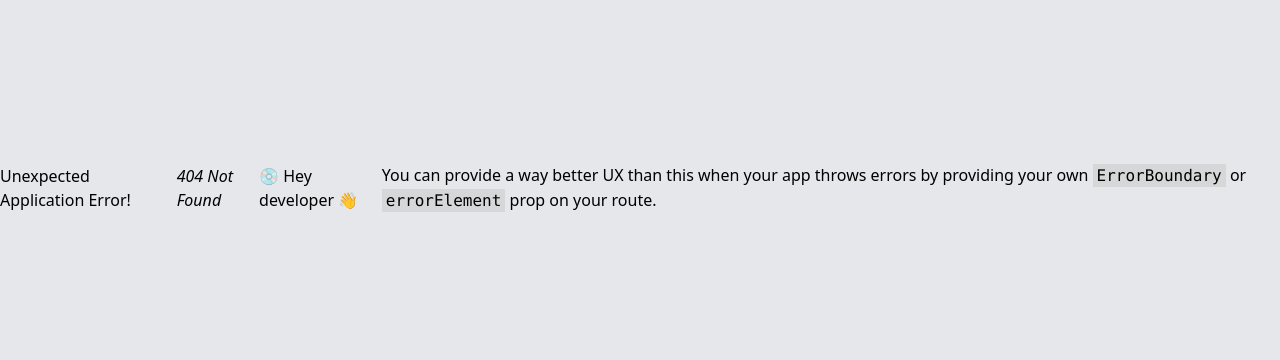
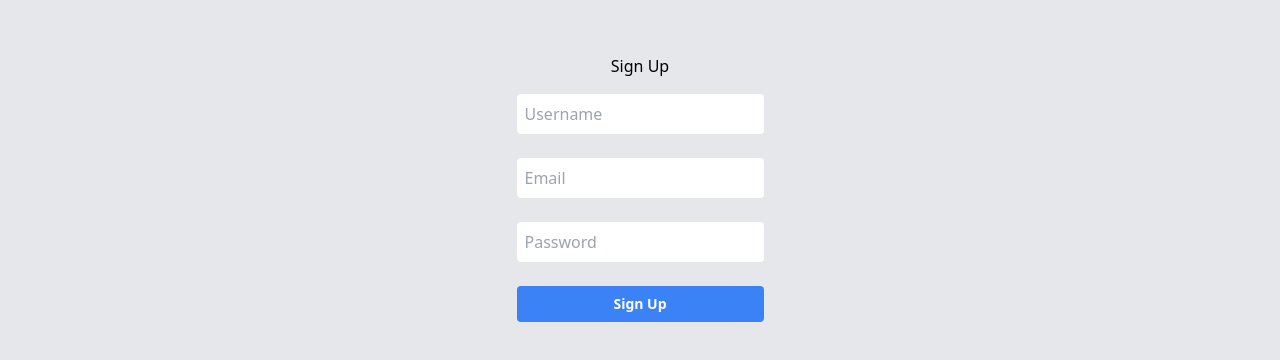
Before and after one commit to leowbk77/tic_react_avancado, a React (Vite) app: page /register in a window 1280 px wide. Before the commit this address had no page. Shown: the part 212-572 px from the top of the page. Built offline with nearby package versions, Linux system fonts and the light colour scheme.

Commit message:
ultimo modulo ok login add

```diff
--- a/src/app/components/Header.tsx
+++ b/src/app/components/Header.tsx
@@ -8,6 +8,7 @@ import { useOnClickOutside } from "../hooks/useClickOutside";
 import { CiShoppingCart } from "react-icons/ci";
 import { Link } from "react-router-dom";
 import { useShoppingCart } from "../contexts/ShoppingCartContext";
+import authService from "../services/auth.service";
 
 const Header = () => {
   const {totalQtd} = useShoppingCart();
@@ -79,6 +80,8 @@ const Header = () => {
           }
 
         </div>
+        <div className="flex justify-center items-center">
+
           <Link className="flex" to="/cart" relative="path">
             <CiShoppingCart className="h-12 w-20"/>
             {
@@ -89,6 +92,10 @@ const Header = () => {
               )
             }
           </Link>
+          {!(authService.getLoggedUser() == null) && (
+            <span className="cursor-pointer" onClick={() => {authService.cleanLoggedUser(); window.location.reload()}}>Logout</span>
+          )}
+        </div>
       </div>
     </header>
   );
--- a/src/app/components/Input.tsx
+++ b/src/app/components/Input.tsx
@@ -1,16 +1,27 @@
 import { ComponentProps } from "react";
+import { twMerge } from "tailwind-merge";
 import { tv } from "tailwind-variants";
 
 const inputVariants = tv({
-    base: "rounded bg-gray-200 w-full p-2 outline-none"
+    base: "rounded bg-gray-200 w-full p-2 outline-none",
+    variants: {
+        variant: {
+            primary: "bg-gray-200",
+            secundary: "bg-white",
+        },
+    },
+    defaultVariants: {
+        variant: "primary",
+    },
 });
 
 type InputProps = ComponentProps<"input">;
 
-const Input = ({onChange, ...props}: InputProps) => {
+const Input = ({onChange, variant, className, ...props}: InputProps) => {
+    const classInput = twMerge(inputVariants({variant}), className);
     return (
     <div>
-        <input type="text" name="" id="" placeholder="Search..." className={inputVariants.base} onChange={onChange} {...props}/>
+        <input type="text" name="" id="" placeholder="Search..." className={classInput} onChange={onChange} {...props}/>
     </div>
     );
 };
--- /dev/null
+++ b/src/app/services/auth.service.ts
@@ -0,0 +1,47 @@
+import http from "../../http-common";
+
+interface Login {
+    email: string;
+    password: string;
+};
+
+interface ReturnLoginData {
+    result: {accessToken: string};
+    user: {email: string; username: string; id: number};
+};
+
+interface SaveUserLogin {
+    accessToken: string;
+    user: {email: string; username: string; id: number};
+};
+
+const authService = {
+    async autenticate(data: Login) {
+        const response = await http.post<ReturnLoginData>("/login", data);
+        return response.data;
+    },
+
+    setLoggedUser(data: ReturnLoginData) {
+        const parsedData = JSON.stringify(data);
+        localStorage.setItem("user", parsedData);
+    },
+
+    getLoggedUser() {
+        const data = localStorage.getItem("user");
+        if (!data) return null;
+
+        try {
+            const parsedData: SaveUserLogin = JSON.parse(data);
+            return parsedData;
+        } catch (error) {
+            console.log(error)
+            return null;
+        }
+    },
+
+    cleanLoggedUser() {
+        localStorage.clear();
+    },
+}
+
+export default authService;
--- /dev/null
+++ b/src/app/view/Login.tsx
@@ -0,0 +1,60 @@
+import { useEffect, useState } from "react"
+import Input from "../components/Input";
+import Button from "../components/Button";
+import authService from "../services/auth.service";
+import { useNavigate } from "react-router-dom";
+
+const Login = () => {
+    const [formData, setFormData] = useState({email: "", password: ""});
+
+    const navigate = useNavigate();
+
+    const handleChange = (e: React.ChangeEvent<HTMLInputElement>) => {
+        setFormData({...formData, [e.target.name]: e.target.value});
+    };
+
+    const handleSubmit = async (e: React.FormEvent<HTMLFormElement>) => {
+        e.preventDefault();
+        try {
+            const res = authService.autenticate(formData);
+            authService.setLoggedUser(await res);
+            return navigate("/");
+        } catch (error) {
+            console.log("Algo deu errado");
+        }
+    };
+
+    useEffect(()=>{
+        if (!(authService.getLoggedUser() == null)) {
+            navigate("/");
+        }
+    });
+
+    return (
+        <div className="flex flex-col items-center justify-center gap-4">
+            <h1>Login</h1>
+            <form className="flex flex-col gap-6" onSubmit={(e) => void handleSubmit(e)}>
+                <Input
+                    type="text"
+                    variant="secundary"
+                    placeholder="Email"
+                    value={formData.email}
+                    name="email"
+                    onChange={(e) => handleChange(e)}
+                 />
+                 <Input
+                    type="password"
+                    variant="secundary"
+                    placeholder="password"
+                    value={formData.password}
+                    name="password"
+                    onChange={(e) => handleChange(e)}
+                 />
+                 <Button type="submit">Login</Button>
+            </form>
+            <span className="cursor-pointer" onClick={() => navigate("/register")}>Sign Up</span>
+        </div>
+    );
+};
+
+export default Login;
--- a/src/app/view/ShoppingCart.tsx
+++ b/src/app/view/ShoppingCart.tsx
@@ -1,8 +1,18 @@
+import { useEffect } from "react";
 import Button from "../components/Button";
 import { useShoppingCart } from "../contexts/ShoppingCartContext";
+import authService from "../services/auth.service";
+import { useNavigate } from "react-router-dom";
 
 const ShoppingCart = () => {
     const {items, addProduct, onRemove, onDecrease, totalSumAmount} = useShoppingCart();
+    const navigate = useNavigate();
+
+    useEffect(()=>{
+        if (authService.getLoggedUser() == null) {
+            navigate("/login");
+        }
+    });
 
     return (
         <div className="flex h-full flex-col gap-12">
--- /dev/null
+++ b/src/app/view/SignUp.tsx
@@ -0,0 +1,68 @@
+import { useEffect, useState } from "react"
+import Input from "../components/Input";
+import Button from "../components/Button";
+import { useNavigate } from "react-router-dom";
+import authService from "../services/auth.service";
+
+const SignUp = () => {
+    const [formData, setFormData] = useState({email: "", password: "", username: "",});
+
+    const navigate = useNavigate();
+
+    const handleChange = (e: React.ChangeEvent<HTMLInputElement>) => {
+        setFormData({...formData, [e.target.name]: e.target.value});
+    };
+
+    const handleSubmit = (e: React.FormEvent<HTMLFormElement>) => {
+        e.preventDefault();
+        void fetch("http://localhost:3001/users", {
+            method: "POST",
+            headers: {"Content-Type": "application/json"},
+            body: JSON.stringify(formData),
+        }).then((res) => res.json())
+        .then(() => {
+            navigate("/login");
+        });
+    };
+
+    useEffect(()=>{
+        if (!(authService.getLoggedUser() == null)) {
+            navigate("/");
+        }
+    });
+
+    return (
+        <div className="flex flex-col items-center justify-center gap-4">
+            <h1>Sign Up</h1>
+            <form className="flex flex-col gap-6" onSubmit={(e) => handleSubmit(e)}>
+                <Input
+                    type="text"
+                    variant="secundary"
+                    placeholder="Username"
+                    value={formData.username}
+                    name="username"
+                    onChange={(e) => handleChange(e)}
+                />
+                <Input
+                    type="email"
+                    variant="secundary"
+                    placeholder="Email"
+                    value={formData.email}
+                    name="email"
+                    onChange={(e) => handleChange(e)}
+                />
+                <Input
+                    type="password"
+                    variant="secundary"
+                    placeholder="Password"
+                    value={formData.password}
+                    name="password"
+                    onChange={(e) => handleChange(e)}
+                />
+                <Button type="submit">Sign Up</Button>
+            </form>
+        </div>
+    );
+};
+
+export default SignUp;
--- a/src/http-common.ts
+++ b/src/http-common.ts
@@ -1,7 +1,7 @@
 import axios from 'axios'
 
 export default axios.create({
-    baseURL: "http://localhost:3000",
+    baseURL: "http://localhost:3001",
     headers: {
         "Content-Type": "application/json",
     },
--- a/src/styles/output.css
+++ b/src/styles/output.css
@@ -570,16 +570,16 @@ video {
   right: 0px;
 }
 
+.right-8 {
+  right: 2rem;
+}
+
 .top-0 {
   top: 0px;
 }
 
 .top-60 {
   top: 15rem;
-}
-
-.right-8 {
-  right: 2rem;
 }
 
 .z-10 {
@@ -599,6 +599,10 @@ video {
   margin-bottom: 0.5rem;
 }
 
+.ml-16 {
+  margin-left: 4rem;
+}
+
 .mt-1 {
   margin-top: 0.25rem;
 }
@@ -609,10 +613,6 @@ video {
 
 .mt-4 {
   margin-top: 1rem;
-}
-
-.ml-16 {
-  margin-left: 4rem;
 }
 
 .flex {
@@ -680,6 +680,10 @@ video {
   width: 6rem;
 }
 
+.w-3\/6 {
+  width: 50%;
+}
+
 .w-4\/5 {
   width: 80%;
 }
@@ -700,12 +704,12 @@ video {
   width: 100%;
 }
 
-.w-3\/6 {
-  width: 50%;
+.max-w-36 {
+  max-width: 9rem;
 }
 
-.max-w-36 {
-  max-width: 9rem;
+.cursor-pointer {
+  cursor: pointer;
 }
 
 .grid-cols-4 {
@@ -748,6 +752,10 @@ video {
   gap: 1rem;
 }
 
+.gap-5 {
+  gap: 1.25rem;
+}
+
 .gap-52 {
   gap: 13rem;
 }
@@ -756,8 +764,8 @@ video {
   gap: 2rem;
 }
 
-.gap-5 {
-  gap: 1.25rem;
+.gap-6 {
+  gap: 1.5rem;
 }
 
 .overflow-auto {
@@ -776,17 +784,22 @@ video {
   border-radius: 1rem;
 }
 
+.rounded-3xl {
+  border-radius: 1.5rem;
+}
+
 .rounded-md {
   border-radius: 0.375rem;
-}
-
-.rounded-3xl {
-  border-radius: 1.5rem;
 }
 
 .rounded-t-lg {
   border-top-left-radius: 0.5rem;
   border-top-right-radius: 0.5rem;
+}
+
+.bg-blue-400 {
+  --tw-bg-opacity: 1;
+  background-color: rgb(96 165 250 / var(--tw-bg-opacity));
 }
 
 .bg-blue-500 {
@@ -799,19 +812,14 @@ video {
   background-color: rgb(229 231 235 / var(--tw-bg-opacity));
 }
 
-.bg-white {
-  --tw-bg-opacity: 1;
-  background-color: rgb(255 255 255 / var(--tw-bg-opacity));
-}
-
 .bg-red-500 {
   --tw-bg-opacity: 1;
   background-color: rgb(239 68 68 / var(--tw-bg-opacity));
 }
 
-.bg-blue-400 {
+.bg-white {
   --tw-bg-opacity: 1;
-  background-color: rgb(96 165 250 / var(--tw-bg-opacity));
+  background-color: rgb(255 255 255 / var(--tw-bg-opacity));
 }
 
 .object-cover {
@@ -908,14 +916,6 @@ video {
   filter: var(--tw-blur) var(--tw-brightness) var(--tw-contrast) var(--tw-grayscale) var(--tw-hue-rotate) var(--tw-invert) var(--tw-saturate) var(--tw-sepia) var(--tw-drop-shadow);
 }
 
-.transition {
-  transition-property: color, background-color, border-color, text-decoration-color, fill, stroke, opacity, box-shadow, transform, filter, -webkit-backdrop-filter;
-  transition-property: color, background-color, border-color, text-decoration-color, fill, stroke, opacity, box-shadow, transform, filter, backdrop-filter;
-  transition-property: color, background-color, border-color, text-decoration-color, fill, stroke, opacity, box-shadow, transform, filter, backdrop-filter, -webkit-backdrop-filter;
-  transition-timing-function: cubic-bezier(0.4, 0, 0.2, 1);
-  transition-duration: 150ms;
-}
-
 .transition-colors {
   transition-property: color, background-color, border-color, text-decoration-color, fill, stroke;
   transition-timing-function: cubic-bezier(0.4, 0, 0.2, 1);
@@ -941,11 +941,6 @@ video {
   background-color: rgb(185 28 28 / var(--tw-bg-opacity));
 }
 
-.hover\:text-white:hover {
-  --tw-text-opacity: 1;
-  color: rgb(255 255 255 / var(--tw-text-opacity));
-}
-
 .hover\:text-black:hover {
   --tw-text-opacity: 1;
   color: rgb(0 0 0 / var(--tw-text-opacity));
```
Also changed, not shown: src/App.tsx (+10 -0 lines), src/app/json-server/runserver.txt. Lines whose indentation alone changed are shown as unchanged.
